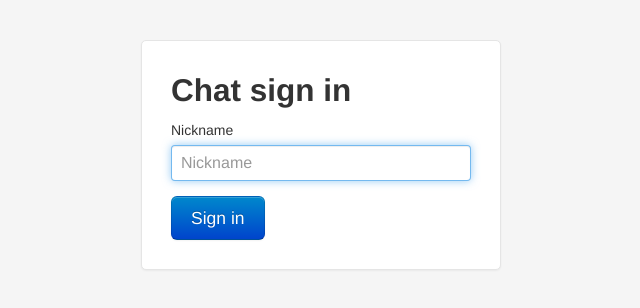
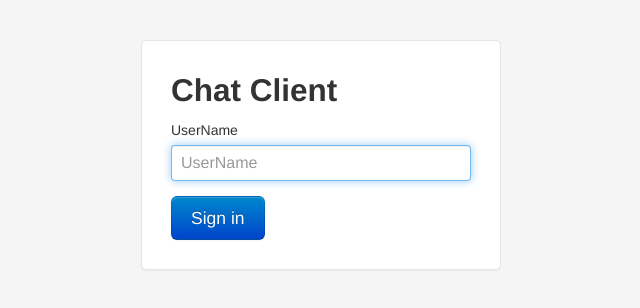
Before and after one commit to sandhuv/chatServerAttempt, a plain HTML site: page chatAppWeb/WebContent/index.html in a window 1280 px wide. Shown: the full height of the page, 319-959 px from the left. Drawn offline with Linux system fonts and the light colour scheme.

Commit message:
Some cosmetics

```diff
--- a/chatAppWeb/WebContent/index.html
+++ b/chatAppWeb/WebContent/index.html
@@ -192,9 +192,9 @@ body {
 	<!--  container for the first page (sign-in) -->
 	<div class="container chat-signin">
 		<form class="form-signin">
-			<h2 class="form-signin-heading">Chat sign in</h2>
-			<label for="nickname">Nickname</label> <input type="text"
-				class="input-block-level" placeholder="Nickname" id="nickname">
+			<h2 class="form-signin-heading">Chat Client</h2>
+			<label for="nickname">UserName</label> <input type="text"
+				class="input-block-level" placeholder="UserName" id="nickname">
 				<button class="btn btn-large btn-primary" type="submit"id="enterChat">Sign in</button>
 		</form>
 	</div>
```
Also changed, not shown: 1 other file.
